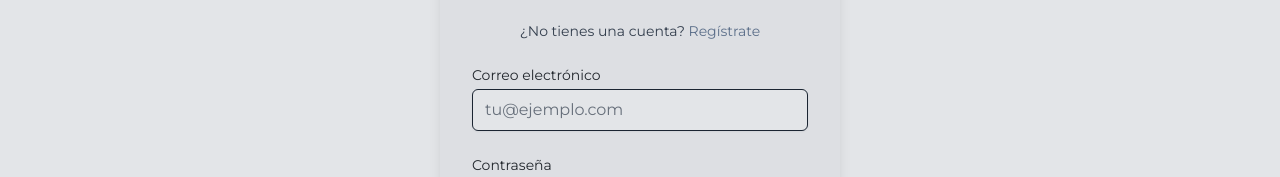
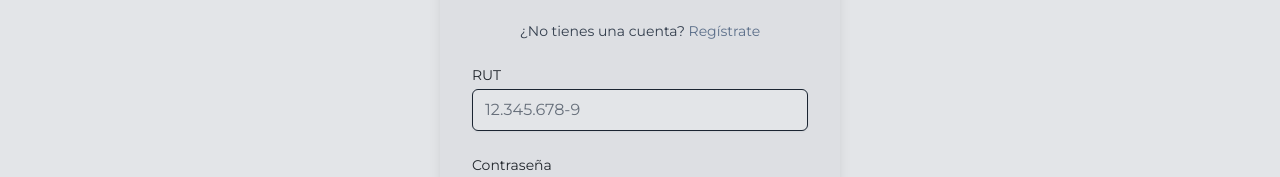
Before and after one commit to clikzz/Proyecto-ISW, a Next.js app in the folder frontend/: page /login in a window 1280 px wide. Shown: the part 288-465 px from the top of the page. Built offline with nearby package versions, Linux system fonts and the light colour scheme; no server answers.

Commit message:
Refactor login functionality to use RUT instead of email

```diff
--- a/frontend/src/hooks/useAuth.js
+++ b/frontend/src/hooks/useAuth.js
@@ -18,9 +18,9 @@ export const registerUser = async (userData) => {
   }
 };
 
-export const loginUser = async (email, password) => {
+export const loginUser = async (rut, password) => {
   try {
-    const response = await api.post('/login', { email, password });
+    const response = await api.post('/login', { rut, password });
     return response.data; // Aquí puedes manejar el usuario que inició sesión
   } catch (error) {
     console.error(
--- a/frontend/src/pages/login.jsx
+++ b/frontend/src/pages/login.jsx
@@ -9,7 +9,7 @@ import { useAuth } from '@context/authContext';
 import { useRole } from '@context/roleContext';
 
 export default function Login() {
-  const [email, setEmail] = useState('');
+  const [rut, setRut] = useState('');
   const [password, setPassword] = useState('');
   const [showPassword, setShowPassword] = useState(false);
   const [eyeAnimation, setEyeAnimation] = useState(false);
@@ -24,12 +24,26 @@ export default function Login() {
     setTimeout(() => setEyeAnimation(false), 300); // Detenemos la animación tras 300ms
   };
 
+  const formatRut = (rut) => {
+    let cleanRut = rut.replace(/[^0-9Kk]/g, ''); // Solo permite números y "K"
+    if (cleanRut.length > 1) {
+      cleanRut = cleanRut.replace(/^(\d{1,2})(\d{3})(\d{3})([0-9Kk])$/, '$1.$2.$3-$4');
+    }
+    return cleanRut.slice(0, 12); // Limita el RUT a 12 caracteres
+  };
+
+  const handleRutChange = (e) => {
+    const rawRut = e.target.value;
+    const formatted = formatRut(rawRut);
+    setRut(formatted);
+  };
+
   const handleSubmit = async (e) => {
     e.preventDefault();
     setError(null);
 
     try {
-      const response = await loginUser(email, password);
+      const response = await loginUser(rut, password);
       login(response.token);
       changeRole(response.role);
       router.push('/home'); // Redirigir a la página protegida
@@ -72,20 +86,21 @@ export default function Login() {
           <form className="space-y-6" onSubmit={handleSubmit}>
             <div>
               <label
-                htmlFor="email"
+                htmlFor="rut"
                 className="block text-sm font-medium text-foreground"
               >
-                Correo electrónico
+                RUT
               </label>
               <input
-                id="email"
-                name="email"
-                type="email"
-                value={email}
-                onChange={(e) => setEmail(e.target.value)}
+                id="rut"
+                name="rut"
+                type="text"
+                value={rut}
+                onChange={handleRutChange}
                 required
+                maxLength={12}
                 className="mt-1 appearance-none block w-full px-3 py-2 border border-input rounded-md shadow-sm bg-background text-foreground placeholder-muted-foreground focus:outline-none focus:ring-2 focus:ring-primary focus:border-primary transition duration-300"
-                placeholder="tu@ejemplo.com"
+                placeholder="12.345.678-9"
               />
             </div>
 
```
Also changed, not shown: 2 other files (tests, documents, lock files or other folders).
